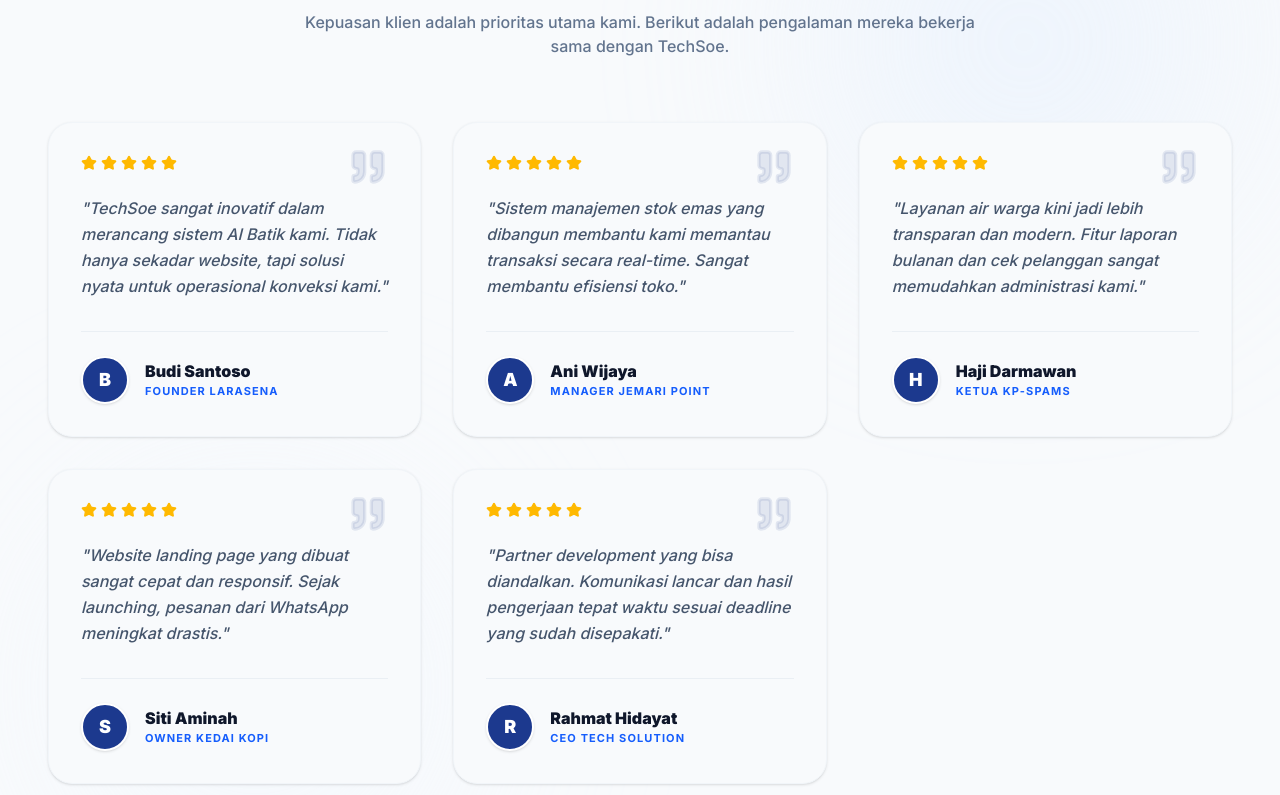
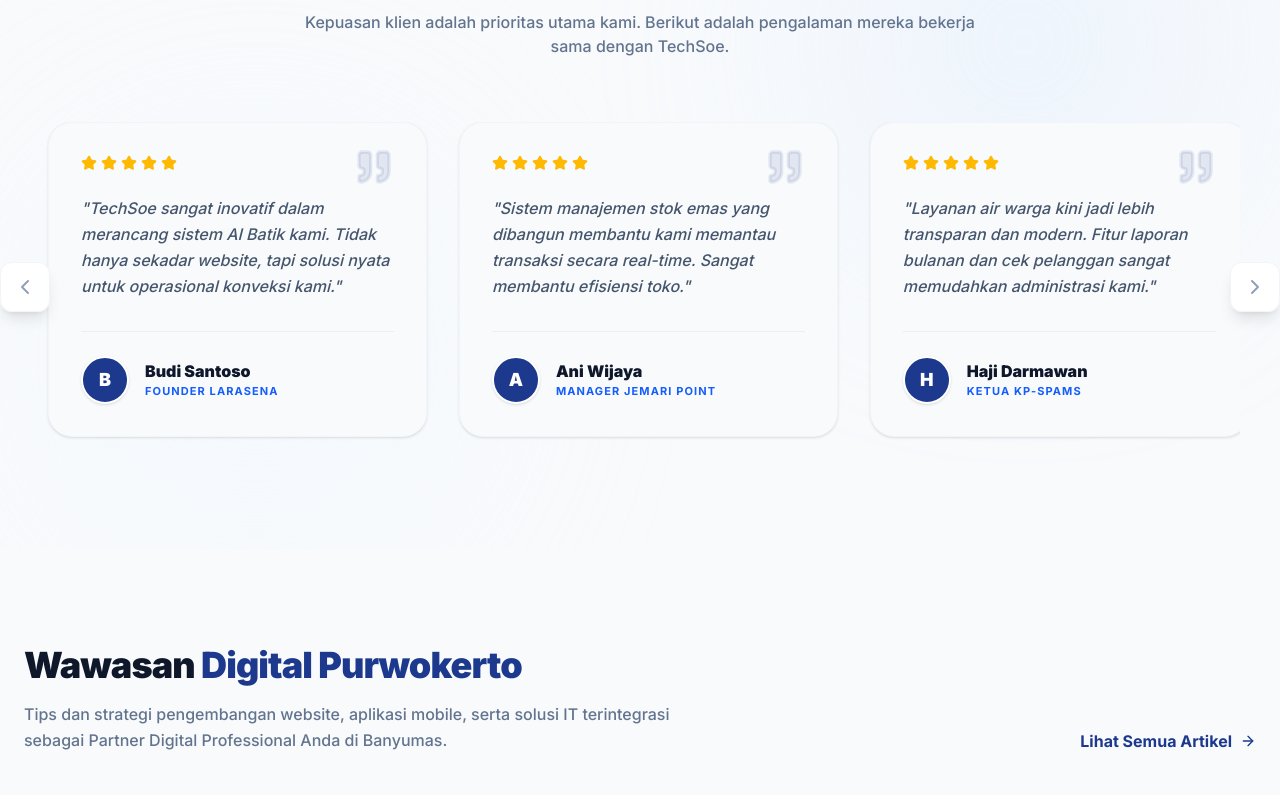
Before and after one commit to kendikadimas/tech-soed, a Next.js app: page / in a window 1280 px wide. Shown: the part 5005-5800 px from the top of the page. Built offline with nearby package versions, Linux system fonts and the light colour scheme.

Commit message:
rombak sangat besar

```diff
--- a/src/app/components/ContactSection.tsx
+++ b/src/app/components/ContactSection.tsx
@@ -21,7 +21,7 @@
   };
 
   return (
-    <section id="kontak" className="py-24 px-6 lg:px-12 bg-slate-50 dark:bg-slate-950 transition-colors relative overflow-hidden">
+    <section id="kontak" className="hidden md:block py-24 px-6 lg:px-12 bg-slate-50 dark:bg-slate-950 transition-colors relative overflow-hidden">
       {/* Decorative Blur */}
       <div className="absolute top-0 left-0 w-96 h-96 bg-blue-100 dark:bg-blue-900/30 rounded-full blur-[120px] opacity-30 -translate-x-1/2 -translate-y-1/2" />
 
--- a/src/app/components/LatestArticles.tsx
+++ b/src/app/components/LatestArticles.tsx
@@ -15,7 +15,7 @@
     <section className="py-24 bg-slate-50 dark:bg-slate-950 transition-colors relative overflow-hidden">
       <div className="max-w-7xl mx-auto px-6 relative z-10">
         <div className="flex flex-col md:flex-row md:items-end justify-between mb-12 gap-6">
-          <div className="max-w-2xl text-center md:text-left">
+          <div className="max-w-2xl text-left">
             <h2 className="text-3xl lg:text-4xl font-black text-slate-900 dark:text-white transition-colors mb-4 tracking-tight">
               Wawasan <span className="text-blue-900 dark:text-blue-400">Digital Purwokerto</span>
             </h2>
--- a/src/app/components/PortfolioSection.tsx
+++ b/src/app/components/PortfolioSection.tsx
@@ -233,7 +233,7 @@
           <motion.div
             ref={projectScrollRef}
             layout
-            className="flex gap-6 lg:gap-8 overflow-x-auto pb-12 pt-4 px-4 -mx-4 lg:px-0 lg:mx-0 [scrollbar-width:none] [&::-webkit-scrollbar]:hidden snap-x snap-mandatory touch-pan-x"
+            className="flex gap-6 lg:gap-8 overflow-x-auto pb-12 pt-4 px-4 -mx-4 lg:px-0 lg:mx-0 [scrollbar-width:none] [&::-webkit-scrollbar]:hidden snap-x snap-mandatory"
           >
             <AnimatePresence mode='popLayout'>
               {currentProjects.map((project: any, idx: number) => (
--- a/src/app/components/PricingSection.tsx
+++ b/src/app/components/PricingSection.tsx
@@ -8,7 +8,7 @@
   ChevronRight,
   ChevronDown
 } from 'lucide-react';
-import { motion } from 'framer-motion';
+import { motion, AnimatePresence } from 'framer-motion';
 import { t } from '../translations';
 import { useLang } from './LangContext';
 
@@ -22,6 +22,7 @@
 
   const [activeService, setActiveService] = useState('web');
   const activeGroup = pricingServiceGroups.find((g: any) => g.id === activeService) || pricingServiceGroups[0];
+  const webGroup = pricingServiceGroups.find((g: any) => g.id === 'web');
 
   const [activeTab, setActiveTab] = useState(activeGroup.tabs[0]);
   const [isWebDropdownOpen, setIsWebDropdownOpen] = useState(false);
@@ -145,7 +146,7 @@
                   <motion.div
                     initial={{ opacity: 0, y: 10 }}
                     animate={{ opacity: 1, y: 0 }}
-                    className="absolute top-full left-0 mt-2 w-56 bg-slate-50 dark:bg-slate-950 transition-colors border border-slate-100 dark:border-slate-800 transition-colors shadow-2xl rounded-2xl p-2 z-50"
+                    className="hidden lg:block absolute top-full left-0 mt-2 w-56 bg-slate-50 dark:bg-slate-950 transition-colors border border-slate-100 dark:border-slate-800 transition-colors shadow-2xl rounded-2xl p-2 z-50"
                   >
                     {group.tabs.map((tab: string) => (
                       <button
@@ -168,6 +169,33 @@
               </div>
             ))}
           </div>
+
+          <AnimatePresence>
+            {activeService === 'web' && isWebDropdownOpen && webGroup && (
+              <motion.div
+                initial={{ opacity: 0, y: -10 }}
+                animate={{ opacity: 1, y: 0 }}
+                exit={{ opacity: 0, y: -10 }}
+                className="lg:hidden mt-3 p-3 bg-white/95 dark:bg-slate-950/95 backdrop-blur-md border border-slate-100 dark:border-slate-800 rounded-2xl shadow-2xl flex flex-wrap gap-2"
+              >
+                {webGroup.tabs.map((tab: string) => (
+                  <button
+                    key={tab}
+                    onClick={() => {
+                      setActiveTab(tab);
+                      setIsWebDropdownOpen(false);
+                    }}
+                    className={`px-4 py-2 rounded-xl text-xs font-bold transition-all ${activeTab === tab
+                      ? 'bg-blue-900 text-white'
+                      : 'bg-white dark:bg-slate-900 text-slate-600 dark:text-slate-300 border border-slate-100 dark:border-slate-700 hover:bg-slate-50 dark:hover:bg-slate-800'
+                      }`}
+                  >
+                    {tab}
+                  </button>
+                ))}
+              </motion.div>
+            )}
+          </AnimatePresence>
         </div>
 
         {/* Pricing Cards Container */}
--- a/src/app/components/TestimonialsSection.tsx
+++ b/src/app/components/TestimonialsSection.tsx
@@ -1,7 +1,7 @@
 "use client";
 
-import React from 'react';
-import { Star, Quote } from 'lucide-react';
+import React, { useRef } from 'react';
+import { Star, Quote, ChevronLeft, ChevronRight } from 'lucide-react';
 import { motion } from 'framer-motion';
 import { t } from '../translations';
 import { useLang } from './LangContext';
@@ -9,6 +9,16 @@
 export default function TestimonialsSection() {
   const { lang } = useLang();
   const testimonials = t[lang].testimonials;
+  const testimonialsScrollRef = useRef<HTMLDivElement>(null);
+
+  const scrollTestimonials = (direction: 'left' | 'right') => {
+    if (!testimonialsScrollRef.current) return;
+    const amount = testimonialsScrollRef.current.offsetWidth * 0.8;
+    testimonialsScrollRef.current.scrollBy({
+      left: direction === 'left' ? -amount : amount,
+      behavior: 'smooth',
+    });
+  };
 
   return (
     <section id="testimoni" className="py-24 px-6 lg:px-12 bg-slate-50 dark:bg-slate-950 transition-colors overflow-hidden relative">
@@ -32,8 +42,26 @@
           </p>
         </motion.div>
 
-        {/* Testimonial Grid */}
-        <div className="grid grid-cols-1 md:grid-cols-2 lg:grid-cols-3 gap-8">
+        {/* Testimonial Carousel */}
+        <div className="relative group/testi">
+          <button
+            onClick={() => scrollTestimonials('left')}
+            className="absolute -left-4 lg:-left-12 top-1/2 -translate-y-1/2 z-20 p-2 lg:p-3 bg-white/90 dark:bg-slate-950/90 backdrop-blur-md border border-slate-100 dark:border-slate-800 rounded-xl text-slate-400 hover:text-blue-700 dark:hover:text-blue-400 shadow-lg transition-all hover:scale-105 active:scale-95"
+          >
+            <ChevronLeft className="w-5 h-5 lg:w-6 lg:h-6" />
+          </button>
+
+          <button
+            onClick={() => scrollTestimonials('right')}
+            className="absolute -right-4 lg:-right-12 top-1/2 -translate-y-1/2 z-20 p-2 lg:p-3 bg-white/90 dark:bg-slate-950/90 backdrop-blur-md border border-slate-100 dark:border-slate-800 rounded-xl text-slate-400 hover:text-blue-700 dark:hover:text-blue-400 shadow-lg transition-all hover:scale-105 active:scale-95"
+          >
+            <ChevronRight className="w-5 h-5 lg:w-6 lg:h-6" />
+          </button>
+
+          <div
+            ref={testimonialsScrollRef}
+            className="flex gap-6 lg:gap-8 overflow-x-auto pb-4 px-2 -mx-2 [scrollbar-width:none] [&::-webkit-scrollbar]:hidden snap-x snap-mandatory"
+          >
           {testimonials.map((testi: any, index: number) => (
             <motion.div
               key={index}
@@ -41,7 +69,7 @@
               whileInView={{ opacity: 1, y: 0 }}
               viewport={{ once: true }}
               transition={{ duration: 0.5, delay: index * 0.1 }}
-              className="bg-slate-50 dark:bg-slate-950 transition-colors border border-slate-100 dark:border-slate-800 transition-colors p-8 rounded-3xl shadow-sm hover:shadow-xl hover:shadow-blue-900/5 transition-all duration-300 relative group flex flex-col h-full"
+              className="min-w-[88%] sm:min-w-[60%] lg:min-w-[32%] bg-slate-50 dark:bg-slate-950 transition-colors border border-slate-100 dark:border-slate-800 transition-colors p-8 rounded-3xl shadow-sm hover:shadow-xl hover:shadow-blue-900/5 transition-all duration-300 relative group flex flex-col h-full snap-center"
             >
               {/* Quote Icon */}
               <div className="absolute top-6 right-8 text-blue-900/10 group-hover:text-blue-900/20 transition-colors ">
@@ -76,6 +104,7 @@
               </div>
             </motion.div>
           ))}
+          </div>
         </div>
       </div>
     </section>
--- a/src/app/layout.tsx
+++ b/src/app/layout.tsx
@@ -198,7 +198,7 @@
       <body
         className={`${inter.variable} antialiased dark:bg-slate-950 transition-colors`}
       >
-        <ThemeProvider attribute="class" defaultTheme="system" enableSystem>
+        <ThemeProvider attribute="class" defaultTheme="light" enableSystem={false}>
           <LangProvider>
             <Navbar />
             <main className="bg-white dark:bg-slate-950 transition-colors">
```
Also changed, not shown: 1 other file (tests, documents, lock files or other folders).
